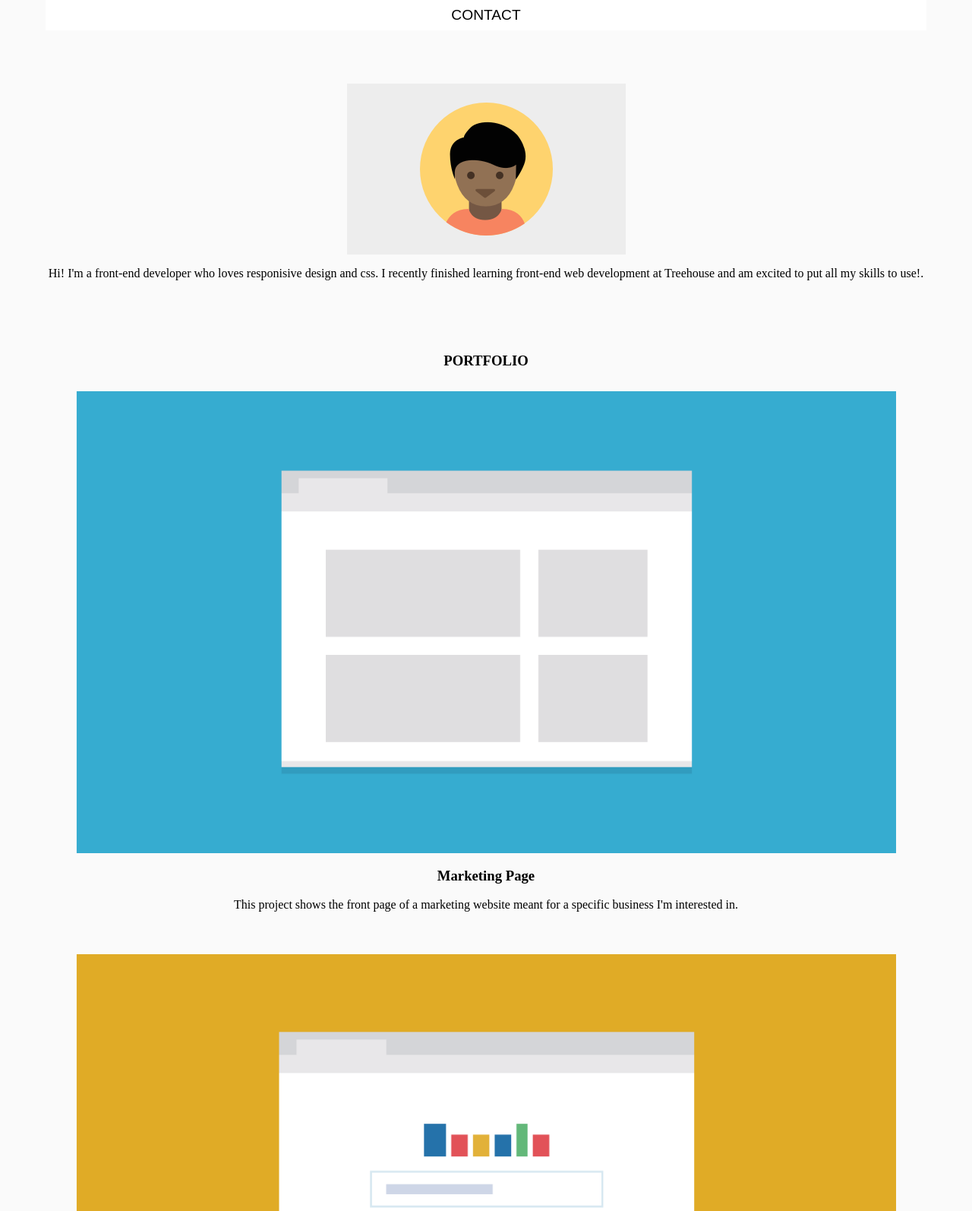
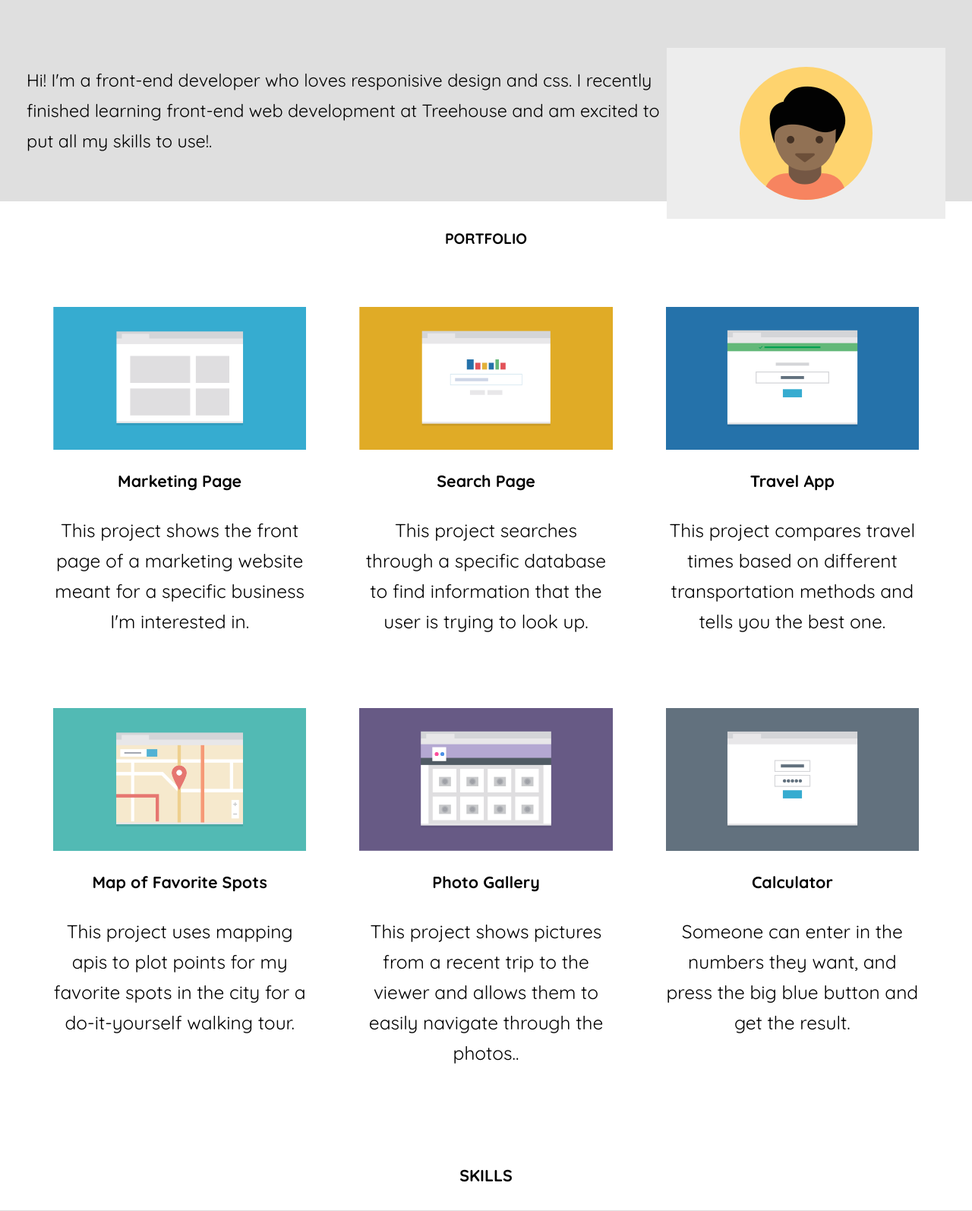
Before and after one commit to gerlinp/responsive-layout-, a plain HTML site: page index.html in a window 1280 px wide. Shown: the part 250-1844 px from the top of the page at 76% size. Drawn offline with Linux system fonts and the light colour scheme.

Commit message:
mobile and tablet completed

```diff
--- a/css/styles.css
+++ b/css/styles.css
@@ -1,56 +1,106 @@
 * {
     text-align: center;
     list-style: none;
+    font-family: 'Quicksand', sans-serif;
+    font-size: 1.05em;
+    line-height: 40px;
 }
 
 body {
-    background-color: #fafafa;
+    background-color: #dfdfdf;
 }
 
-.html {
-    padding: 10px;
-    margin: 10px 0;
+main {
+    background-color: white;
+    padding-top: 10px;
 }
 
-.div {
-    padding:10px;
-    margin: 20px;
+footer {
+    border-top: black solid 1px;
+    display: inline;
+}
+div {
+    padding:5px;
+    margin: 30px;
 }
 .image {
-    text-align: center;
     margin: 0 auto;
     display: grid;
     max-width: 90%;
     width: auto;
 }
 
-
 nav ul {
     list-style: none;
-
     text-align: center;
     padding: 0;
     margin: 0;
+    display: grid;
   }
 
-  nav li {
-    font-family: 'Oswald', sans-serif;
+nav li {
     font-size: 1.2em;
     line-height: 40px;
     height: 40px;
-
     margin: 10px;
     background-color: white;
-  }
+}
 
-  nav a {
+.left {
+    float: left;
+}
+.right {
+    float: right;
+}
+
+/* Styling */
+h1, h3, li{
+    font-weight: 900;
+}
+p {
+    font-size: larger;
+}
+a, a:visited {
+    color: inherit;
     text-decoration: none;
-    color: black;
-    display: block;
-    transition: .3s background-color;
-  }
-.header nav a  {
-    text-decoration: none;
-    display: block;
+}
+
+.profile {
+    margin-top: 0;
+}
+
+@media (min-width: 768px) {
+    #portfolio {
+        display: grid;
+        grid-template-columns: 1fr 1fr;
+    }
+
+    .nav-top ul, li{
+        display: inline-block;
+        overflow: hidden;
+        background-color: #dfdfdf;
+    }
+
+    .nav-top a {
+        background-color: #dfdfdf;
+        display: inline-block;
+    }
+    header img {
+        float: right;
+    }
+    header p {
+        text-align: left;
+    }
+
+    .port-item img {
+        max-width: 100%;
+        display: block;
+    }
 
 }
+
+@media (min-width: 1024px) {
+    #portfolio {
+        grid-template-columns: 1fr 1fr 1fr;
+    }
+}
--- a/index.html
+++ b/index.html
@@ -2,82 +2,87 @@
 <html lang="en">
 <head>
     <meta name="viewport" content="width=device-width, initial-scale=1.0">
-
     <title>Portfolio</title>
     <link rel="stylesheet" href="css/normalize.css">
     <link rel="stylesheet" href="css/styles.css?v=1.0">
-
-
+    <link href="https://fonts.googleapis.com/css2?family=Quicksand:wght@400;500;700&display=swap" rel="stylesheet">
 </head>
 
 <body>
-    <header class="html">
-        <div class="div">
+    <header>
+        <div>
+            <div>
             <h1>Student Name</h1>
-            <nav  class="html">
-                <ul>
+            <nav class="nav-top">
+            </div>
+                <ul class="">
                     <li><a href="#">HOME</a></li>
                     <li><a href="#">PORTFOLIO</a</li>
                     <li><a href="#">CONTACT</a></li>
                 </ul>
             </nav>
         </div>
-        <div class="div">
+        <div>
             <img class="image" src="images/responsive-layout-profile.png" alt="profile picture">
             <p>Hi! I'm a front-end developer who loves responisive design and css. I recently finished learning front-end web development at Treehouse and am excited to put all my skills to use!.</p>
         </div>
     </header>
 
-    <main class="html">
+    <main>
         <h3>PORTFOLIO</h3>
-        <div class="div port-item">
+        <div id="portfolio">
+            <div class="port-item">
                 <img class="image" src="images/portfolio-1.png" alt="marketing page">
                 <h3>Marketing Page</h3>
                 <p>This project shows the front page of a marketing website meant for a specific business I'm interested in.</p>
             </div>
-        <div class="div port-item">
+            <div class="port-item">
                 <img class="image" src="images/portfolio-2.png" alt="marketing page">
                 <h3>Search Page</h3>
                 <p>This project searches through a specific database to find information that the user is trying to look up.</p>
             </div>
-        <div class="div port-item">
+            <div class="port-item">
                 <img class="image" src="images/portfolio-3.png" alt="marketing page">
                 <h3>Travel App</h3>
                 <p>This project compares travel times based on different transportation methods and tells you the best one.</p>
             </div>
-        <div class="div port-item">
+            <div class="port-item">
                 <img class="image" src="images/portfolio-4.png" alt="marketing page">
                 <h3>Map of Favorite Spots</h3>
                 <p>This project uses mapping apis to plot points for my favorite spots in the city for a do-it-yourself walking tour.</p>
             </div>
-        <div class="div port-item">
+            <div class="port-item">
                 <img class="image" src="images/portfolio-5.png" alt="marketing page">
                 <h3>Photo Gallery</h3>
                 <p>This project shows pictures from a recent trip to the viewer and allows them to easily navigate through the photos..</p>
             </div>
-        <div class="div port-item">
+            <div class="port-item">
                 <img class="image" src="images/portfolio-6.png" alt="marketing page">
                 <h3>Calculator</h3>
                 <p>Someone can enter in the numbers they want, and press the big blue button and get the result.</p>
             </div>
+        </div>
         <section>
-            <div class="div">
+            <div>
             <h3>SKILLS</h3>
             </div>
         </section>
+
+    </main>
     <section>
-            <div class="div">
+        <div>
             <h3>CONTACT</h3>
+            <p>If you're intersted in chatting or want more information about what 've been working on, I'dlove to hear from you</p>
+            <div>Phone <a href="tel:111-555-1234"><strong>(111) 555-1234)</strong></a></div>
+            <div> Email <strong><a href="mailto:email@yoursite.com">email@yoursite.com</strong></a></div>
         </div>
     </section>
-    </main>
-
-    <footer class="html footer">
-        <div class="div"> <h3>Student Name</h3></div>
-        <div class="div"> <h3><a href=#top> BACK TO TOP</a></h3></div>
+    <footer>
+        <hr>
+        <div class="div left"> <h3>Student Name</h3></div>
+        <div class="div right"> <h3><a href=#top> BACK TO TOP</a></h3></div>
 
     </footer>
-  <script src="js/scripts.js"></script>
 </body>
 </html>
 
```
Lines whose indentation alone changed are shown as unchanged.
